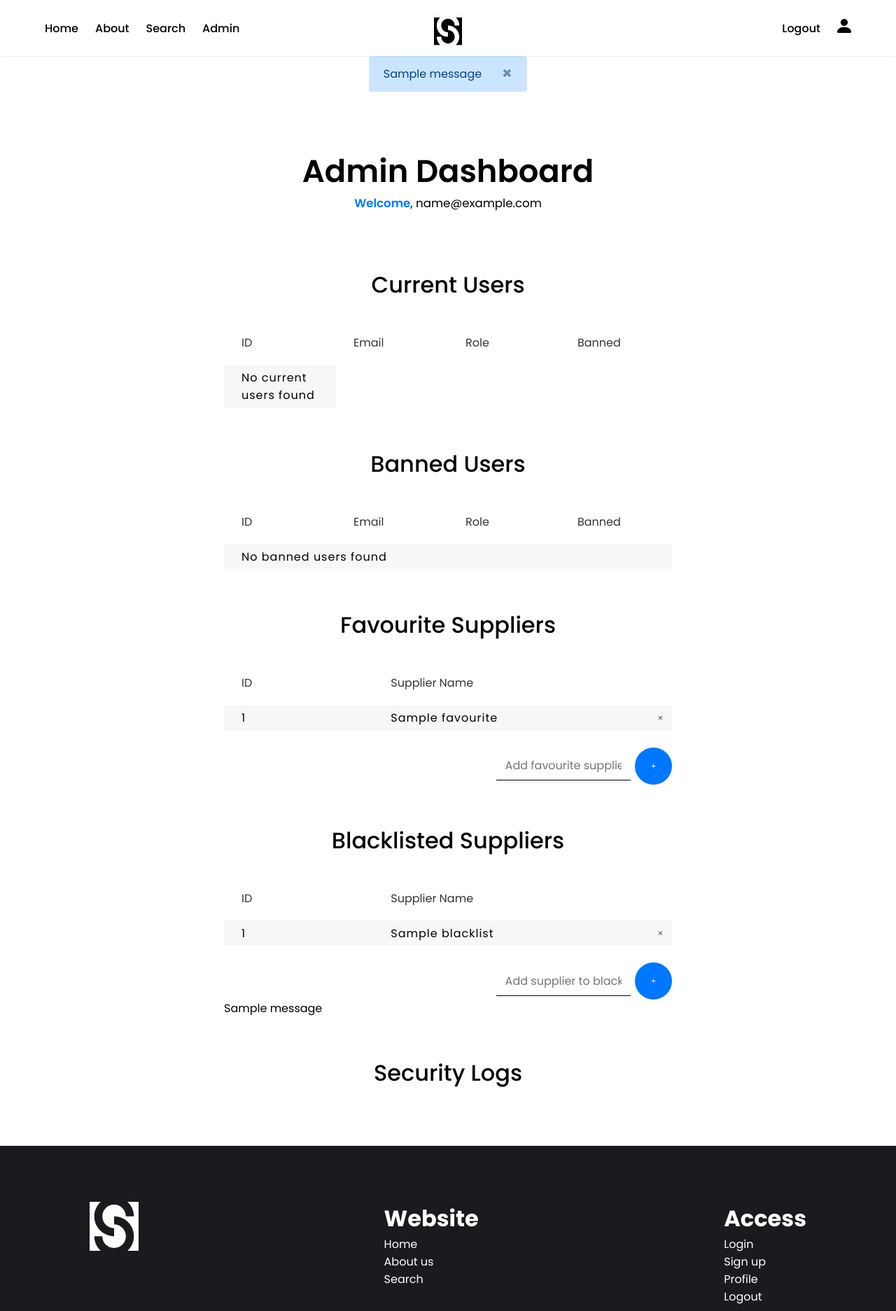
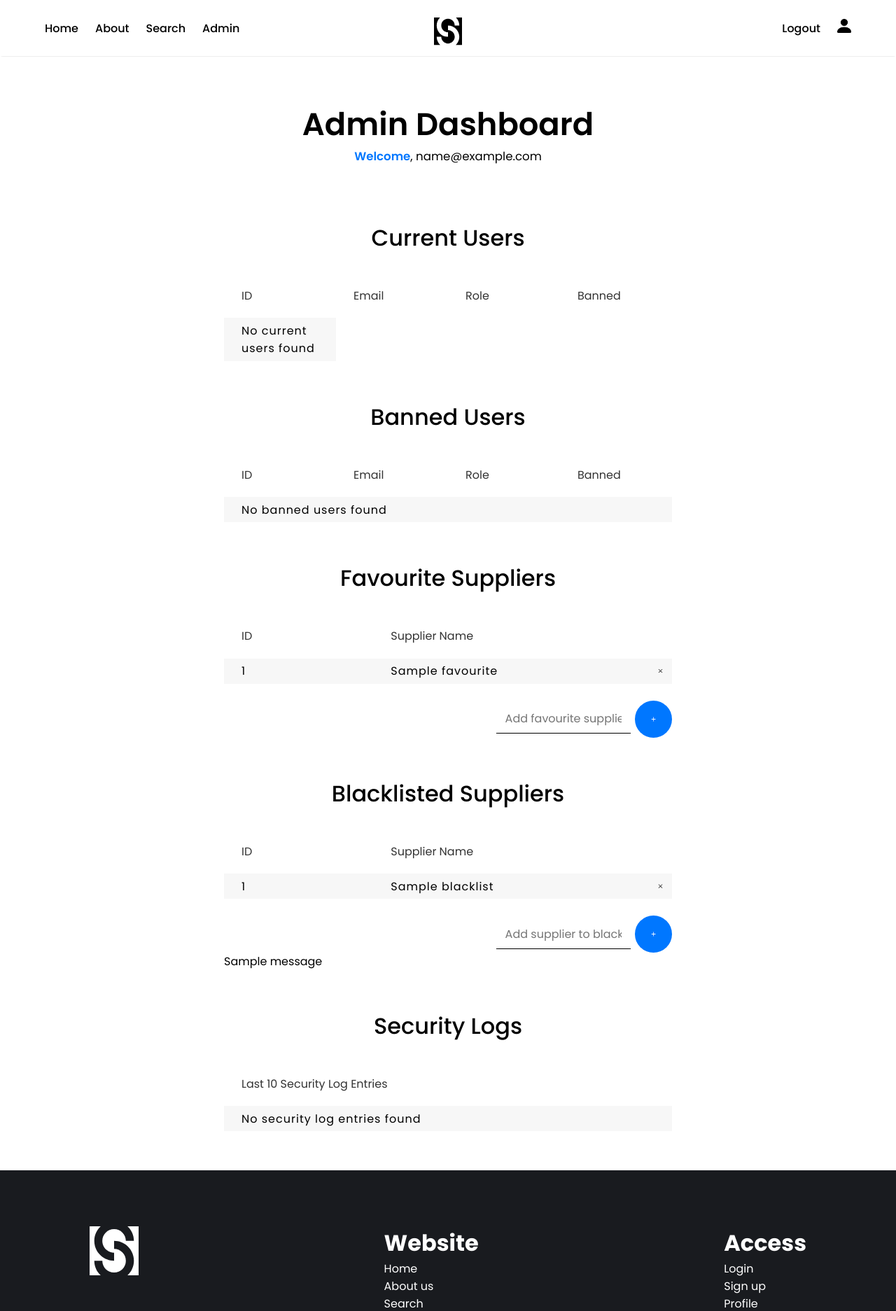
Before and after one commit to tomalexsmith/Stocsus, a Flask app: page /admin in a window 1280 px wide. Shown: the top 1873 px of the page at 70% size. Run offline with Flask 2, Linux system fonts and the light colour scheme; a user stored in the database is signed in; tables that the repository leaves empty hold one stand-in row (values such as "Sample post"); one stand-in notice (Sample message) is shown; some libraries are stand-ins or nearby versions.

Commit message:
Update admin.html
Added placeholder row for each table if no data is found for them.

```diff
--- a/templates/admin.html
+++ b/templates/admin.html
@@ -10,17 +10,6 @@
     <!--<h1> Email:{{ email }}</h1>-->
 
     <div class="admin_container">
-
-        {% with messages = get_flashed_messages() %}
-            {% if messages %}
-                <div class="alert alert-primary alert-dismissible fade show" role="alert">
-                    {{ messages[0] }}
-                    <button type="button" class="close" data-dismiss="alert" aria-label="Close">
-                        <span aria-hidden="true">&times;</span>
-                    </button>
-                </div>
-            {% endif %}
-        {% endwith %}
 
         <div class="title">
             <h1>Admin Dashboard</h1>
@@ -113,6 +102,7 @@
         </div>
         <div class="favourite_suppliers_container">
             <h1>Favourite Suppliers</h1>
+            {% if current_favourites %}
                 <table class="table">
                     <tr>
                         <th>ID</th>
@@ -135,6 +125,17 @@
                         </tr>
                     {% endfor %}
                 </table>
+            {% else %}
+                <table class="table">
+                    <tr>
+                        <th>ID</th>
+                        <th>Supplier name</th>
+                    </tr>
+                    <tr>
+                        <td colspan="2">No favourite suppliers found</td>
+                    </tr>
+                </table>
+            {% endif %}
             <form class="favourite_form" method="POST">
                 {{ fav_form.csrf_token() }}
                 <div class="input_favourites">
@@ -158,6 +159,7 @@
 
         <div class="blacklist_suppliers_container">
             <h1>Blacklisted Suppliers</h1>
+            {% if current_blacklist %}
                 <table class="table">
                 <tr>
                     <th>ID</th>
@@ -180,6 +182,17 @@
                     </tr>
                 {% endfor %}
             </table>
+            {% else %}
+                <table class="table">
+                    <tr>
+                        <th>ID</th>
+                        <th>Supplier name</th>
+                    </tr>
+                    <tr>
+                        <td colspan="2">No blacklisted suppliers found</td>
+                    </tr>
+                </table>
+            {% endif %}
             <form class="favourite_form" method="POST">
                 {{ blacklist_form.csrf_token() }}
                 <div class="input_favourites">
@@ -215,6 +228,15 @@
                         </tr>
                     {% endfor %}
                 </table>
+            {% else %}
+                <table class="table">
+                    <tr>
+                        <th>Last 10 Security Log Entries</th>
+                    </tr>
+                    <tr>
+                        <td colspan="1">No security log entries found</td>
+                    </tr>
+                </table>
             {% endif %}
         </div>
     </div>
```
Lines whose indentation alone changed are shown as unchanged.
